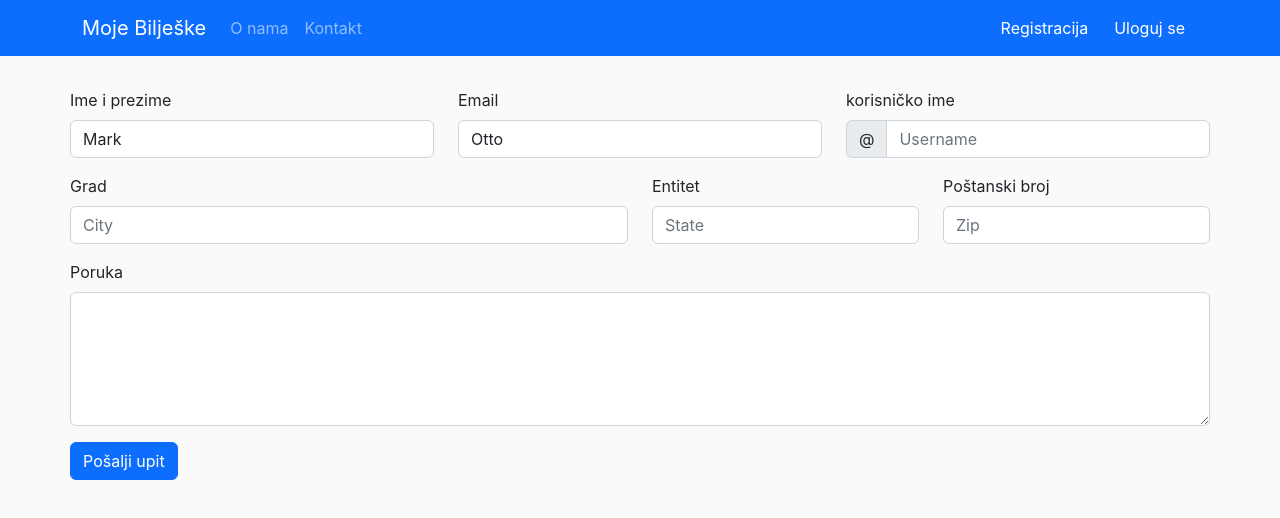
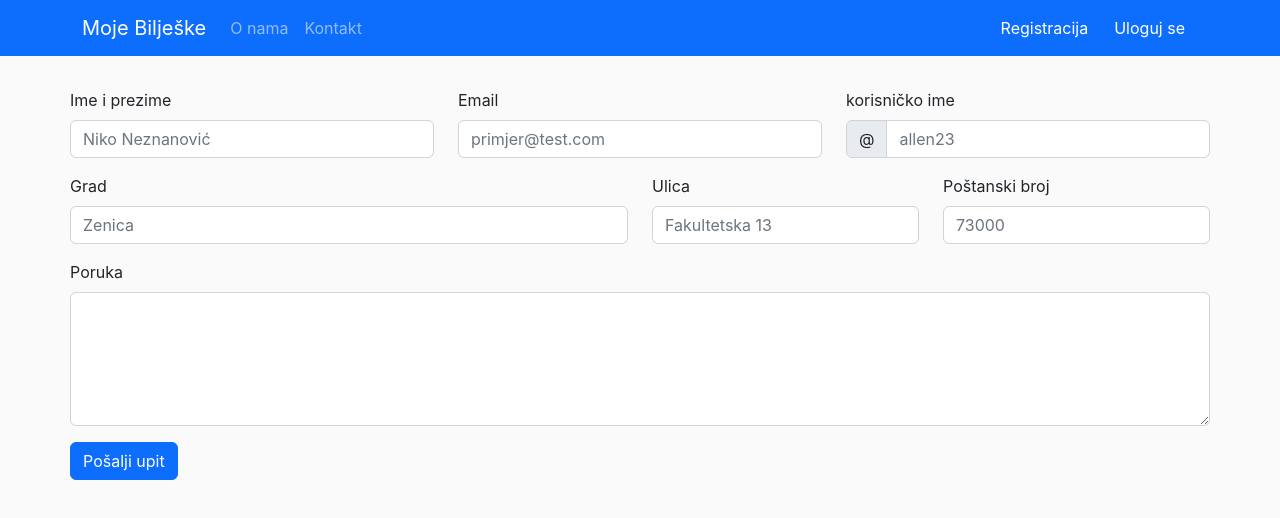
Before and after one commit to AgentBraun/quickNotesExampleApp, a React (Create React App) app in the folder client/: page /contactus in a window 1280 px wide. Shown: the top 518 px of the page. Built offline with nearby package versions, Linux system fonts and the light colour scheme; no server answers.

Commit message:
finished about us page

```diff
--- a/client/src/components/ui/Card.tsx
+++ b/client/src/components/ui/Card.tsx
@@ -18,15 +18,18 @@ interface Props {
 function CardUser(props: Props) {
   return (
     <Card style={{ width: '25rem' }}>
-      <Card.Img variant='top' src={`${props.img}`} />
+      <Card.Img
+        style={{ height: '25rem', objectFit: 'cover' }}
+        variant='top'
+        src={`${props.img}`}
+      />
       <Card.Body>
         <Card.Title>{props.title} </Card.Title>
       </Card.Body>
       <ListGroup className='list-group-flush'>
         {props.text.map((info) => (
           <ListGroup.Item>
-            {' '}
-            <span>{info.prop}</span> {info.data}
+            <span>{info.prop}: </span> {info.data}
           </ListGroup.Item>
         ))}
       </ListGroup>
--- a/client/src/pages/AboutUs.tsx
+++ b/client/src/pages/AboutUs.tsx
@@ -1,4 +1,4 @@
-import { Container } from 'react-bootstrap';
+import { Col, Container, Row } from 'react-bootstrap';
 import Card from '../components/ui/Card';
 import classes from '../styles/utils.module.css';
 
@@ -7,8 +7,12 @@ type Props = {};
 const AboutUs = (props: Props) => {
   return (
     <Container className={classes.flexCenter}>
+      <Row sm={1} xs={1} md={2} lg={2} xl={2} className={`g-4 ${classes.notesGrid}`}>
+        <Col>
           <Card
-        img={''}
+            img={
+              'https://scontent.xx.fbcdn.net/v/t1.15752-9/348366300_787206496148110_4926956364125719446_n.jpg?_nc_cat=110&ccb=1-7&_nc_sid=aee45a&_nc_eui2=AeGxgEoXzpVf-uUSFH5X3fxCJ5uSG8cFPkcnm5IbxwU-RxR_fAjzTHrGwCwYhg28Y1EZhaTbGGvc0qkh3qfWnsJx&_nc_ohc=RaU_577hG3wAX-BOSRB&_nc_ad=z-m&_nc_cid=0&_nc_ht=scontent.xx&oh=03_AdTxL74oqjzBg_jqq3IldUxqgUY1ZmT-tdkOolBXeTC8BA&oe=6499BB3C'
+            }
             text={[
               { prop: 'Datum rođenja', data: '08.04.1999' },
               { prop: 'Srednja škola', data: 'Gimnazija “Muhsin Rizvić“ Kakanj' },
@@ -20,8 +24,12 @@ const AboutUs = (props: Props) => {
             title={'Harun Aliefendić'}
             link={'https://www.linkedin.com/in/alshamaliallen/'}
           />
+        </Col>
+        <Col>
           <Card
-        img={''}
+            img={
+              'https://scontent.xx.fbcdn.net/v/t1.15752-9/350106581_146695591730754_5829535763349489211_n.jpg?stp=dst-jpg_p2048x2048&_nc_cat=102&ccb=1-7&_nc_sid=aee45a&_nc_eui2=AeE0iKSk71McilXIhHzpYHbc3B7gUg9kZa7cHuBSD2RlrktM8oLQrRKpw5aXnwUOZSsQxjo8roKTNqCT0o53Wnr8&_nc_ohc=8OdJ5CHDJoYAX_Cf9cM&_nc_ad=z-m&_nc_cid=0&_nc_ht=scontent.xx&oh=03_AdQlJzoIFhcfUSzwid3RN75QcTx5Irdqk9fWzUnhwY3FpA&oe=6499EE3A'
+            }
             text={[
               { prop: 'Datum rođenja', data: '02.05.1995' },
               { prop: 'Srednja Škola', data: 'MSŠ "Vitez" u Vitezu' },
@@ -31,8 +39,10 @@ const AboutUs = (props: Props) => {
               { prop: 'Broj indekas', data: '265' },
             ]}
             title={'Allen Al-Shamali'}
-        link={'https://www.linkedin.com/in/alshamaliallen/'}
+            link={'https://www.linkedin.com/in/harun-aliefendi%C4%87-164499217/'}
           />
+        </Col>
+      </Row>
     </Container>
   );
 };
--- a/client/src/pages/ContactUs.tsx
+++ b/client/src/pages/ContactUs.tsx
@@ -14,12 +14,12 @@ function AboutUs() {
       <Row className='mb-3'>
         <Form.Group as={Col} md='4' controlId='validationCustom01'>
           <Form.Label>Ime i prezime</Form.Label>
-          <Form.Control required type='text' placeholder='First name' defaultValue='Mark' />
+          <Form.Control required type='text' placeholder='Niko Neznanović' />
           <Form.Control.Feedback>Looks good!</Form.Control.Feedback>
         </Form.Group>
         <Form.Group as={Col} md='4' controlId='validationCustom02'>
           <Form.Label>Email</Form.Label>
-          <Form.Control required type='email' placeholder='Last name' defaultValue='Otto' />
+          <Form.Control required type='email' placeholder='primjer@test.com' />
           <Form.Control.Feedback>Looks good!</Form.Control.Feedback>
         </Form.Group>
         <Form.Group as={Col} md='4' controlId='validationCustomUsername'>
@@ -28,7 +28,7 @@ function AboutUs() {
             <InputGroup.Text id='inputGroupPrepend'>@</InputGroup.Text>
             <Form.Control
               type='text'
-              placeholder='Username'
+              placeholder='allen23'
               aria-describedby='inputGroupPrepend'
               required
             />
@@ -39,19 +39,19 @@ function AboutUs() {
       <Row className='mb-3'>
         <Form.Group as={Col} md='6' controlId='validationCustom03'>
           <Form.Label>Grad</Form.Label>
-          <Form.Control type='text' placeholder='City' required />
+          <Form.Control type='text' placeholder='Zenica' required />
           <Form.Control.Feedback type='invalid'>Please provide a valid city.</Form.Control.Feedback>
         </Form.Group>
         <Form.Group as={Col} md='3' controlId='validationCustom04'>
-          <Form.Label>Entitet</Form.Label>
-          <Form.Control type='text' placeholder='State' required />
+          <Form.Label>Ulica</Form.Label>
+          <Form.Control type='text' placeholder='Fakultetska 13' required />
           <Form.Control.Feedback type='invalid'>
             Please provide a valid state.
           </Form.Control.Feedback>
         </Form.Group>
         <Form.Group as={Col} md='3' controlId='validationCustom05'>
           <Form.Label>Poštanski broj</Form.Label>
-          <Form.Control type='text' placeholder='Zip' required />
+          <Form.Control type='text' placeholder='73000' required />
           <Form.Control.Feedback type='invalid'>Please provide a valid zip.</Form.Control.Feedback>
         </Form.Group>
       </Row>
```
Lines whose indentation alone changed are shown as unchanged.
